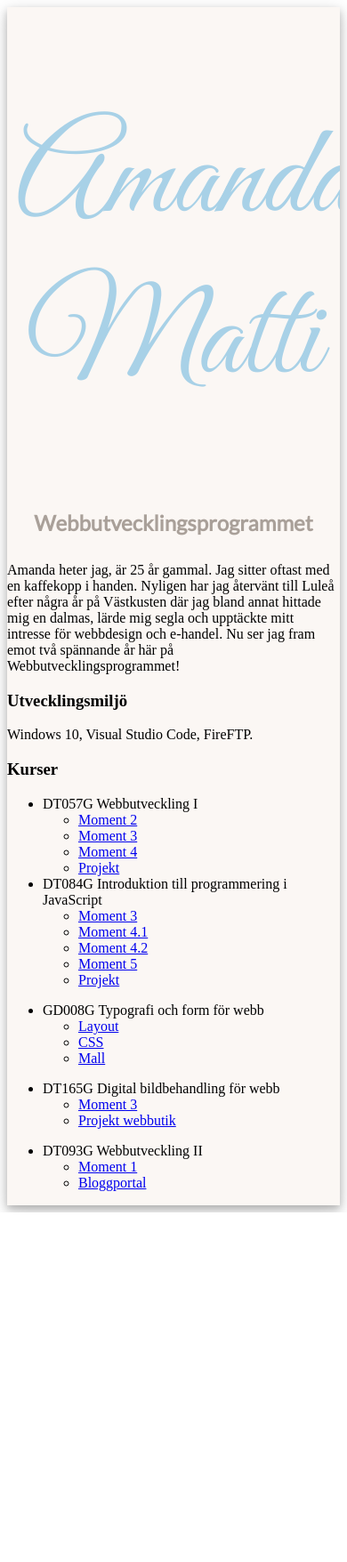
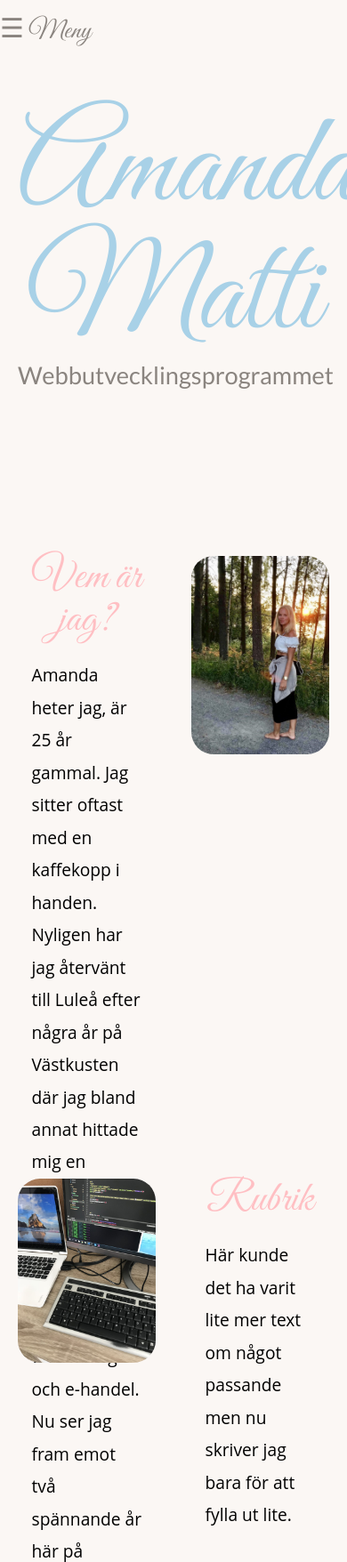
Before and after one commit to amandamatti/moment3, a website: page src/index.html in a window 390 px wide. Shown: the top 1756 px of the page at 89% size. Before the commit the page ends 1363 px from the top, so only its background shows below. Drawn offline with Linux system fonts and the light colour scheme; files that its build step writes are made by us from their sources.

Commit message:
Version 2

```diff
--- a/package.json
+++ b/package.json
@@ -12,6 +12,8 @@
     "gulp": "^3.9.1",
     "gulp-clean-css": "^3.10.0",
     "gulp-concat": "^2.6.1",
+    "gulp-concat-css": "^3.1.0",
+    "gulp-imagemin": "^4.1.0",
     "gulp-uglify": "^3.0.1",
     "gulp-watch": "^5.0.1"
   }
--- /dev/null
+++ b/src/css/mediequeries.css
@@ -0,0 +1,63 @@
+/*  Amanda Matti
+    Webbutveckling III
+    Mittuniversitetet 2018 */
+
+/* Media queries */
+@media screen and (max-width: 780px) {
+    p {
+        font-size: 1em;
+    }
+
+    .col-3 {
+        padding: 1%;
+        margin: 10px 0 0 0;
+    }
+}
+
+@media screen and (max-width: 550px) {
+    .col-3 {
+        width: 100%;
+        margin: 0px;
+        height: 100%;
+    }
+
+    .col-4, .col-5 {
+        width: 100%;
+
+    }
+
+    #profile {
+        display: block;
+        margin-left: auto;
+        margin-right: auto;
+    }
+
+    #profile2 {
+        display: block;
+        margin-left: auto;
+        margin-right: auto;
+        float: none;
+        margin-top: 10px;
+    }
+
+    h3 {
+        margin-top: 20px;
+    }
+
+@media screen and (max-width: 450px) {
+    h1 {
+        font-size: 500%;
+    }
+
+    h2 {
+        font-size: 1.3em;
+    }
+
+}
+
+@media screen and (max-height: 450px) {
+    .sidenav {padding-top: 15px;}
+    .sidenav a {font-size: 18px;}
+}
+
+}
--- a/src/css/reset.css
+++ b/src/css/reset.css
@@ -1,3 +1,52 @@
 /*  Amanda Matti
     Webbutveckling III
     Mittuniversitetet 2018 */
+
+    /* Reset Script
+   http://meyerweb.com/eric/tools/css/reset/
+   v2.0 | 20110126
+   License: none (public domain)
+*/
+html, body, div, span, applet, object, iframe,
+h1, h2, h3, h4, h5, h6, p, blockquote, pre,
+a, abbr, acronym, address, big, cite, code,
+del, dfn, em, img, ins, kbd, q, s, samp,
+small, strike, strong, sub, sup, tt, var,
+b, u, i, center,
+dl, dt, dd, ol, ul, li,
+fieldset, form, label, legend,
+table, caption, tbody, tfoot, thead, tr, th, td,
+article, aside, canvas, details, embed,
+figure, figcaption, footer, header, hgroup,
+menu, nav, output, ruby, section, summary,
+time, mark, audio, video {
+	margin: 0;
+	padding: 0;
+	border: 0;
+	font-size: 100%;
+	font: inherit;
+	vertical-align: baseline;
+}
+/* HTML5 display-role reset for older browsers */
+article, aside, details, figcaption, figure,
+footer, header, hgroup, menu, nav, section {
+	display: block;
+}
+body {
+	line-height: 1;
+}
+ol, ul {
+	list-style: none;
+}
+blockquote, q {
+	quotes: none;
+}
+blockquote:before, blockquote:after,
+q:before, q:after {
+	content: '';
+	content: none;
+}
+table {
+	border-collapse: collapse;
+	border-spacing: 0;
+}
--- a/src/css/style.css
+++ b/src/css/style.css
@@ -6,11 +6,11 @@
         box-sizing: border-box;
     }
 
-    .col-1 {width: 100%;}
-    .col-2 {width: 16.66%;}
-    .col-3 {width: 25%;}
-    .col-4 {width: 33.33%;}
-    .col-5 {width: 41.66%;}
+    .col-1 {width: 100%; margin: 50px 0 50px 0;}
+    .col-2 {width: 100%; margin-top: 50px;}
+    .col-3 {width: 50%; margin: 100px 0 0px 0; height: 600px;}
+    .col-4 {width: 50%; height: 350px; margin-top: 30px; text-align: center;}
+    .col-5 {width: 50%; height: 300px; background-color: #FEE5E0; text-align: center;}
     .col-6 {width: 50%;}
     .col-7 {width: 58.33%;}
     .col-8 {width: 66.66%;}
@@ -21,8 +21,7 @@
 
     [class*="col-"] {
         float: left;
-        padding: 10px;
-
+        padding: 20px;
     }
 
     body {
@@ -37,9 +36,8 @@
         background-color: #FBF7F4;
         overflow: hidden;
         box-shadow: 0 4px 8px 0 rgba(0, 0, 0, 0.2), 0 6px 20px 0 rgba(0, 0, 0, 0.19);
+        padding: 20px 0px 0 0px;
     }
-
-
 
     h1 {
         font-family: 'Great Vibes';
@@ -51,6 +49,118 @@
 
     h2 {
         font-family: 'Lato', sans-serif;
-        color: #A9A099;
+        color: #8A847F;
+        text-align: center;
+        font-size: 1.7em;
+    }
+
+    h3 {
+        font-family: 'Great Vibes';
+        text-align: center;
+        color: #FFBFC3;
+        font-size: 3em;
+        font-weight: 500;
+        margin-bottom: 20px;
+    }
+
+    h4 {
+        font-family: 'Great Vibes';
+        font-size: 2em;
+        margin: 20px 0 20px 0;
+    }
+
+    p {
+        font-family: "open sans", Arial, sans-serif;
+        font-size: 1.2em;
+        line-height: 1.9em;
+    }
+
+    a {
+        text-decoration: none;
+    }
+
+    #profile {
+        border-radius: 25px;
+        width: 100%;
+        max-width: 400px;
+    }
+
+    #profile2 {
+        border-radius: 25px;
+        float: right;
+        width: 100%;
+        max-width: 400px;
+    }
+
+    .col-3 p {
+        padding: 0 10% 10% 10%;
+    }
+
+
+   /* Footer */
+    footer {
+        font-family: 'Lato', sans-serif;
+        font-size: 0.7em;
+        color: black;
         text-align: center;
     }
+
+    .footerli li a {
+        color: black;
+    }
+
+    /* Menu */
+    .sidenav {
+        height: 300px;
+        width: 0;
+        position: fixed;
+        z-index: 1;
+        top: 0;
+        left: 0;
+        background-color: #A9A099;
+        overflow-x: hidden;
+        padding-top: 80px;
+        transition: 0.5s;
+    }
+
+    /* Menu links */
+    .sidenav a {
+        padding: 8px 8px 8px 32px;
+        text-decoration: none;
+        font-size: 40px;
+        color: #FFBFC3;
+        display: block;
+        transition: 0.3s;
+        text-align: center;
+        font-family: 'Great Vibes';
+        font-weight: 200;
+    }
+
+    .sidenav a:hover {
+        color: #f1f1f1;
+    }
+
+    /* Closebutton */
+    .sidenav .closebtn {
+        position: absolute;
+        top: 0;
+        right: 25px;
+        font-size: 36px;
+        margin-left: 50px;
+    }
+
+    /* Projects lists */
+    .projects {
+        font-family: "open sans", Arial, sans-serif;
+        font-size: 1.3em;
+        line-height: 2em;
+    }
+
+    li a{
+        text-decoration: none;
+        color: black;
+    }
+
+    .projects a:hover {
+        color: #A9A099;
+    }
--- a/src/index.html
+++ b/src/index.html
@@ -8,103 +8,57 @@
     <meta charset="UTF-8">
     <meta name="viewport" content="width=device-width, initial-scale=1.0">
     <meta http-equiv="X-UA-Compatible" content="ie=edge">
+    <link rel="stylesheet" href="css/reset.css" type="text/css">
     <link rel="stylesheet" href="css/style.css" type="text/css">
-    <link rel="stylesheet" href="css/reset.css" type="text/css">
     <link href="https://fonts.googleapis.com/css?family=Great+Vibes|Lato" rel="stylesheet">
     <title>Amanda Matti - Webbutveckling</title>
 </head>
 <body>
     <div class="container">
             <div class="row">
+                <div id="mySidenav" class="sidenav">
+                    <a href="javascript:void(0)" class="closebtn" onclick="closeNav()">&times;</a>
+                    <a href="index.html">Hem</a>
+                    <a href="projects.html">Projekt</a>
+                </div>
+                <span style="font-size:30px;cursor:pointer;font-family:'Great Vibes'; color:#8A847F" onclick="openNav()">&#9776; Meny</span>
+
                 <div class="col-1">
+                    <a href="index.html">
                     <h1>Amanda Matti</h1>
                     <h2>Webbutvecklingsprogrammet</h2>
-
+                </a>
                 </div> <!-- 100% -->
             </div>
-
+        <div class="row">
+            <div class="col-3">
+                <h3>Vem är jag?</h3>
                 <p>Amanda heter jag, är 25 år gammal. Jag sitter oftast med en kaffekopp i handen. Nyligen har jag återvänt till Luleå efter
                     några år på Västkusten där jag bland annat hittade mig en dalmas, lärde mig segla och upptäckte mitt intresse för
                     webbdesign och e-handel. Nu ser jag fram emot två spännande år här på Webbutvecklingsprogrammet!</p>
+            </div>
+            <div class="col-3">
+                <img id="profile" src="images/amanda.jpg" alt="Skrivbord" width="400">
+            </div>
+        </div>
 
-    <h3>Utvecklingsmiljö</h3>
-    <p>Windows 10, Visual Studio Code, FireFTP.</p>
-
-    <h3>Kurser</h3>
-    <ul>
-        <li>DT057G Webbutveckling I
-            <ul>
-                <li><a href="dt057g2/index.htm" title="Moment 2" target="_blank">Moment 2</a></li>
-            </ul>
-            <ul>
-                <li><a href="dt057g - CSS/index.htm" title="Moment 3" target="_blank">Moment 3</a></li>
-            </ul>
-            <ul>
-                <li><a href="moment4/index.htm" title="Moment 4.2" target="_blank">Moment 4</a></li>
-            </ul>
-            <ul>
-                <li><a href="ProjektWebbutv/index.htm" title="Projekt" target="_blank">Projekt</a></li>
-            </ul>
-        </li>
+    <div class="row">
+        <div class="col-3">
+           <img id="profile2" src="images/skrivbord.jpg" alt="Amanda" width="400">
+        </div>
+        <div class="col-3">
+                <h3>Rubrik</h3>
+                <p>Här kunde det ha varit lite mer text om något passande men nu skriver jag bara för att fylla ut lite.</p>
+        </div>
+    </div>
 
 
-        <li>DT084G Introduktion till programmering i JavaScript
-            <ul>
-                <li><a href="moment3/index.htm" title="Moment 3" target="_blank">Moment 3</a></li>
-            </ul>
-            <ul>
-                <li><a href="dt084gmoment4.1/index.htm" title="Moment 4.1" target="_blank">Moment 4.1</a></li>
-            </ul>
-            <ul>
-                <li><a href="dt084gmoment4.2/student.json" title="Moment 4.2" target="_blank">Moment 4.2</a></li>
-            </ul>
-            <ul>
-                <li><a href="moment5/index.htm" title="Moment 5" target="_blank">Moment 5</a></li>
-            </ul>
-            <ul>
-                <li><a href="projektmall/af.htm" title="Projekt" target="_blank">Projekt</a></li>
-            </ul>
-        </li>
-    </ul>
-
-<ul>
-    <li>GD008G Typografi och form för webb
-        <ul>
-            <li><a href="GD008G/Layout/index.htm" title="Layout" target="_blank">Layout</a></li>
-        </ul>
-        <ul>
-            <li><a href="GD008G/cssuppg/index.html" title="CSS" target="_blank">CSS</a></li>
-        </ul>
-        <ul>
-            <li><a href="GD008G/Mall/index.html" title="Mall" target="_blank">Mall</a></li>
-        </ul>
-    </li>
-</ul>
-
-<ul>
-    <li>DT165G Digital bildbehandling för webb
-        <ul>
-            <li><a href="DT165G/moment3/index.htm" title="Moment 3" target="_blank">Moment 3</a></li>
-        </ul>
-        <ul>
-            <li><a href="DT165G/Projekt/index.html" title="Projekt webbutik" target="_blank">Projekt webbutik</a></li>
-        </ul>
-    </li>
-</ul>
-<ul>
-    <li>DT093G Webbutveckling II
-        <ul>
-            <li><a href="moment1_php/index.php" title="Moment 1" target="_blank">Moment 1</a></li>
-        </ul>
-        <ul>
-            <li><a href="http://studenter.miun.se/~amma1702/bloggportal/index.php" title="Bloggportal" target="_blank">Bloggportal</a></li>
-        </ul>
-    </li>
-</ul>
-
+<footer>
+    <div class="col-2">
+        <p>&copy;2018 Amanda Matti 2018</p>
+    </div>
+</footer>
 </div> <!-- /container -->
-
-
     <script src="js/main.min.js"></script>
 </body>
 </html>
--- /dev/null
+++ b/src/js/menu.js
@@ -0,0 +1,13 @@
+/*  JavaScript Menu from:
+    https://www.w3schools.com/howto/howto_js_sidenav.asp
+*/
+
+/* Open the sidenav */
+function openNav() {
+    document.getElementById("mySidenav").style.width = "100%";
+}
+
+/* Close/hide the sidenav */
+function closeNav() {
+    document.getElementById("mySidenav").style.width = "0";
+}
--- a/src/js/test2.js
+++ /dev/null
@@ -1 +0,0 @@
-console.log("test2.js");
```
Also changed, not shown: gulpfile.js (+16 -2 lines), src/js/test.js (+6 -1 lines), src/projects.html (added, +92 -0 lines), src/images/amanda.jpg (added), src/images/skrivbord.jpg (added), 1 other file. Lines whose indentation alone changed are shown as unchanged.
